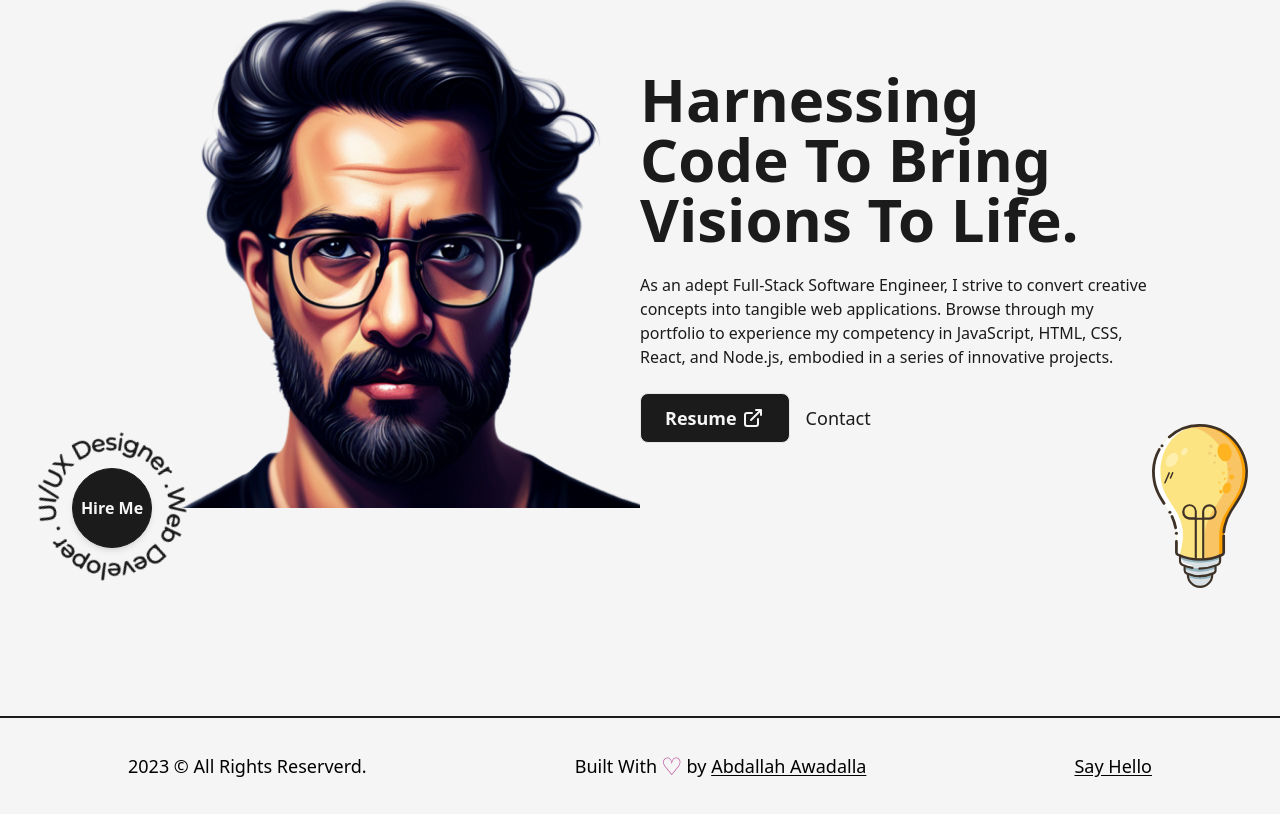
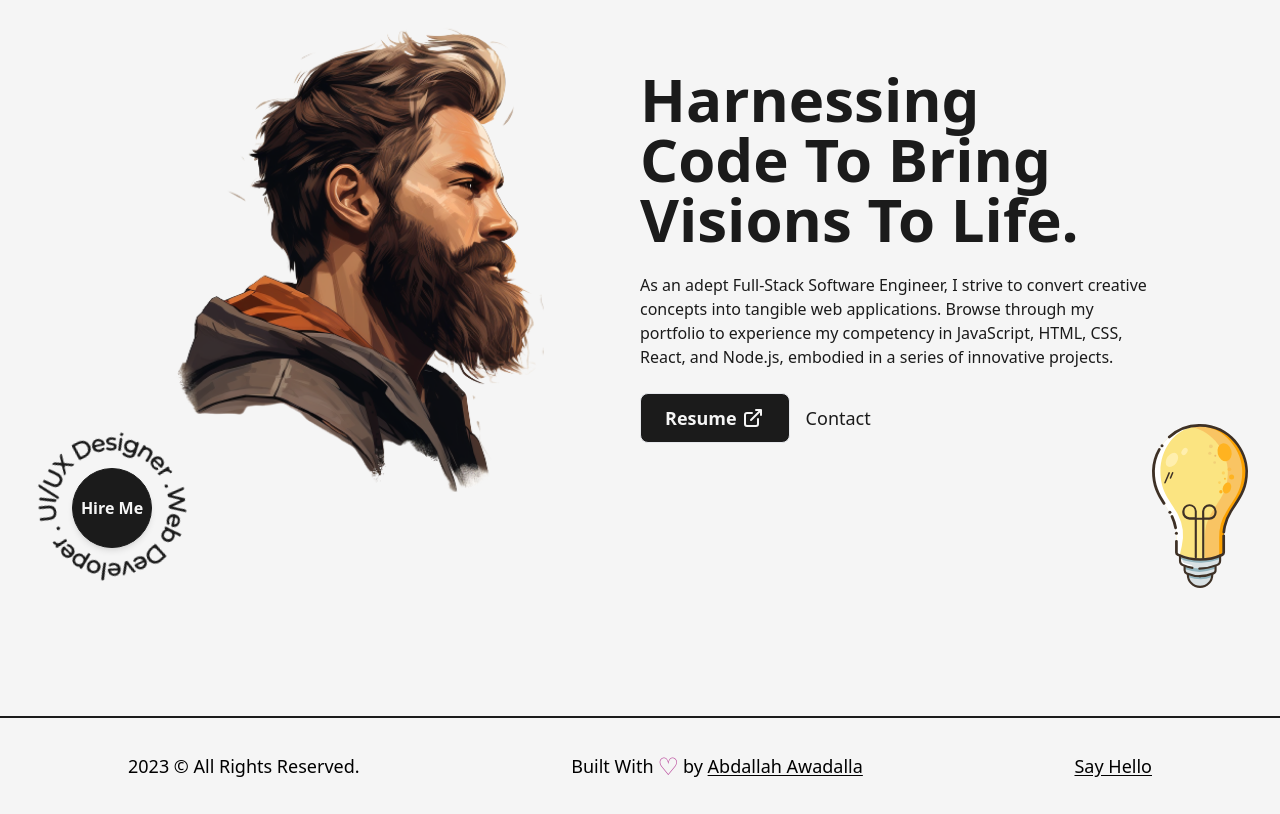
Before and after one commit to codebucks27/Next.js-Developer-Portfolio-Starter-Code, a Next.js app: page / in a window 1280 px wide. Shown: the part 180-994 px from the top of the page. Built offline with nearby package versions, Linux system fonts and the light colour scheme.

Commit message:
updated home pic

```diff
--- a/src/components/Footer.js
+++ b/src/components/Footer.js
@@ -8,7 +8,7 @@
     className="w-full border-t-2 border-solid border-dark font-medium text-lg dark:text-light dark:border-light sm:text-base "
     >
       <Layout className="py-8 flex items-center justify-between lg:flex-col lg:py-6">
-        <span>{new Date().getFullYear()} &copy; All Rights Reserverd.</span>
+        <span>{new Date().getFullYear()} &copy; All Rights Reserved.</span>
         <div className="flex items-center lg:py-2">
         Built With <span className="text-primary dark:text-primaryDark text-2xl px-1">&#9825;</span> by&nbsp;<Link href="http://linkedin.com/in/abdallahawadalla/" className="underline underline-offset-2">Abdallah Awadalla</Link>
         </div>
```
Also changed, not shown: public/images/profile/AI_developer_image.jpg.
